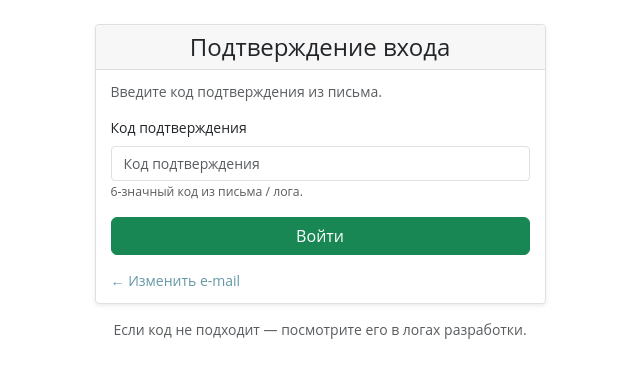
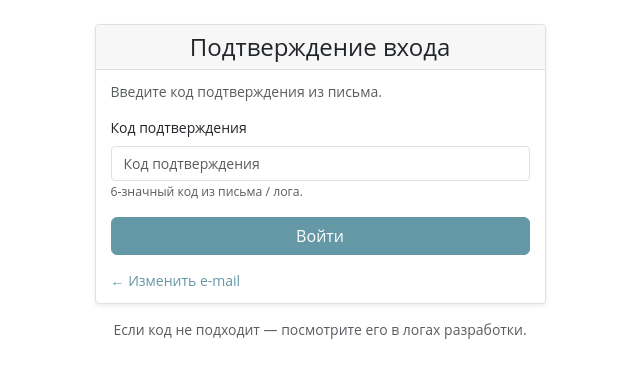
Before and after one commit to Alex-Mixaylov/tender_app, a Django app: template abcp_tender_portal/tender/templates/tender/login_step2.html in a window 1280 px wide. Shown: the part 55-433 px from the top of the page, without its empty margins (320-960 px from the left). Run offline with Django 5.2, Linux system fonts and the light colour scheme; the template is opened without the code that fills it: values that come from a table or form of the project are taken from there, others are empty; some libraries are stand-ins or nearby versions.

Commit message:
update
update

```diff
--- a/abcp_tender_portal/tender/templates/tender/login_step2.html
+++ b/abcp_tender_portal/tender/templates/tender/login_step2.html
@@ -27,7 +27,7 @@
                     {% bootstrap_form form %}
 
                     <div class="d-grid mt-3">
-                        <button type="submit" class="btn btn-success">
+                        <button type="submit" class="btn btn-primary">
                             Войти
                         </button>
                     </div>
```
Also changed, not shown: 2 other files.
